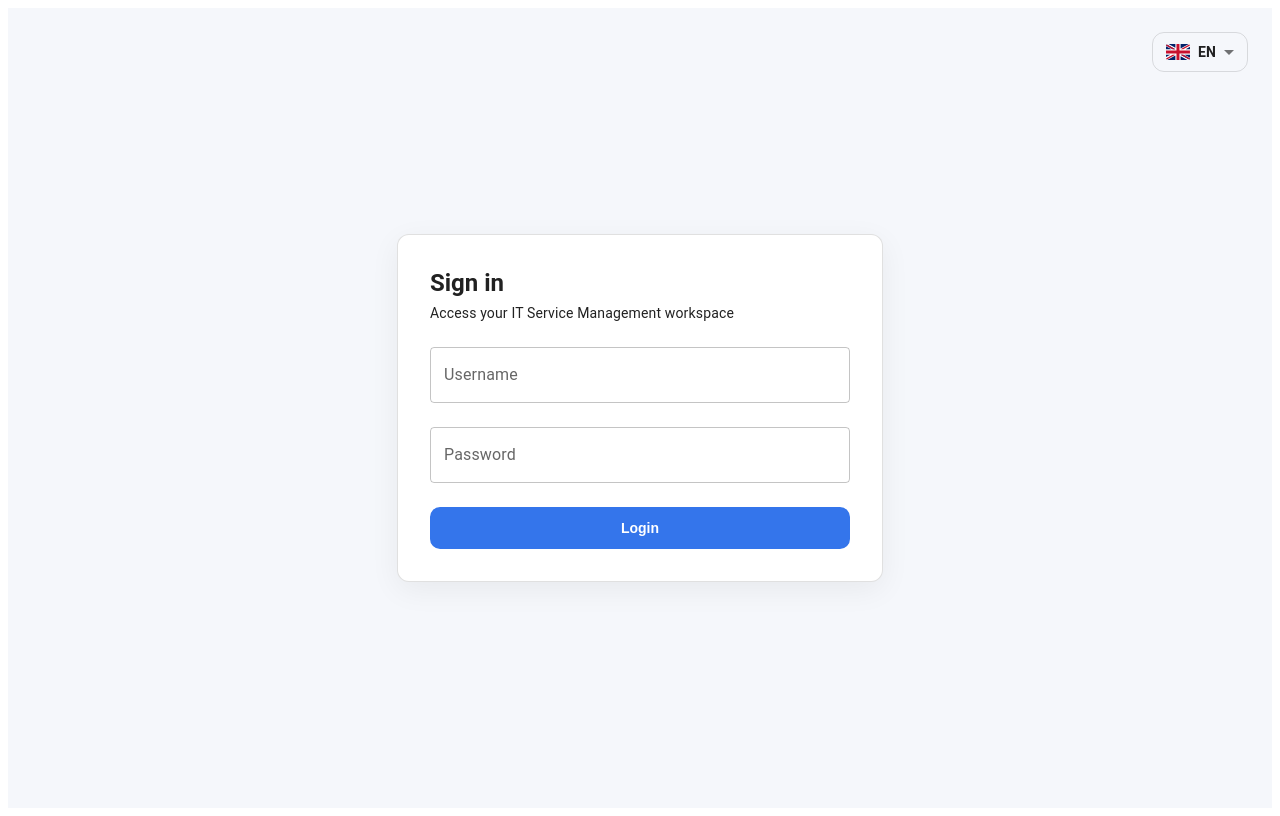
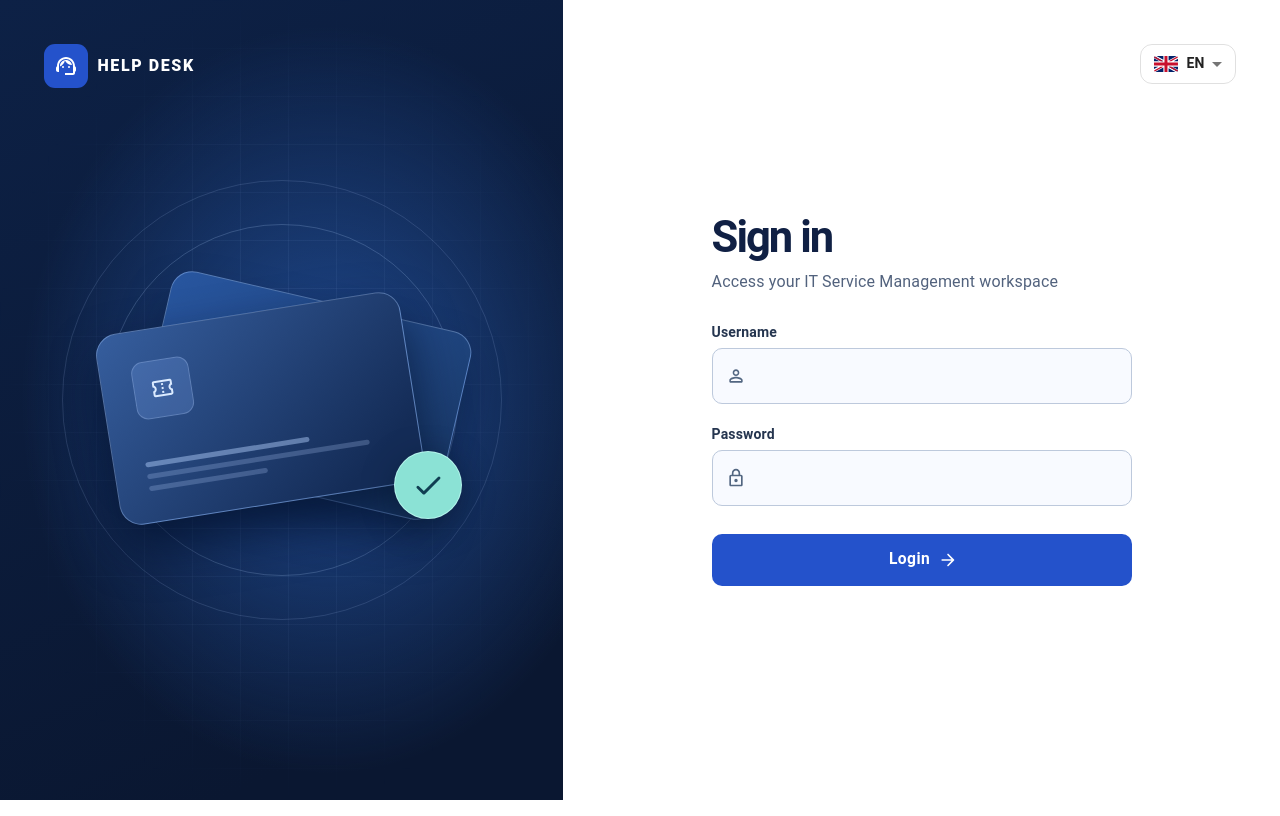
Before and after one commit to Diegopower199/IT-Service-Management, a Next.js app in the folder front-end/: page /login in a window 1280 px wide. Built offline with nearby package versions, Linux system fonts and the light colour scheme; no server answers.

Commit message:
style: redesign login page

```diff
--- /dev/null
+++ b/front-end/src/app/modules/auth/components/LoginForm.module.css
@@ -0,0 +1,279 @@
+.login {
+  --blue: #2452cb;
+  --edge: 20px;
+
+  display: grid;
+  grid-template-columns: minmax(0, 1fr) auto;
+  grid-template-rows: auto 1fr;
+  min-height: 100vh;
+  min-height: 100dvh;
+  background-color: #fff;
+}
+
+.brand,
+.language {
+  z-index: 1;
+  align-self: start;
+  margin-top: var(--edge);
+}
+
+.brand {
+  grid-area: 1 / 1;
+  align-items: center;
+  justify-self: start;
+  margin-left: var(--edge);
+  color: #13254a;
+}
+
+.brandIcon {
+  display: grid;
+  flex-shrink: 0;
+  place-items: center;
+  width: 38px;
+  height: 38px;
+  border-radius: 11px;
+  color: #fff;
+  background-color: var(--blue);
+}
+
+.brand .wordmark {
+  font-size: 0.85rem;
+  font-weight: 800;
+  letter-spacing: 0.1em;
+  white-space: nowrap;
+}
+
+.language {
+  grid-area: 1 / 2;
+  justify-self: end;
+  margin-right: var(--edge);
+}
+
+.formPanel {
+  display: grid;
+  grid-area: 2 / 1 / 3 / -1;
+  place-items: center;
+  min-width: 0;
+  padding: 40px 24px 72px;
+}
+
+.formPanel .title {
+  color: #102044;
+  font-size: 2.25rem;
+  font-weight: 700;
+  letter-spacing: -0.045em;
+  line-height: 1.1;
+}
+
+.formPanel .label {
+  color: #25354f;
+  font-weight: 600;
+}
+
+.field :global(.MuiOutlinedInput-root) {
+  min-height: 54px;
+  border-radius: 10px;
+  background-color: #f8faff;
+}
+
+.field :global(.MuiOutlinedInput-root:not(.Mui-error, .Mui-disabled) .MuiOutlinedInput-notchedOutline) {
+  border-color: #bdc9dc;
+}
+
+.field :global(.MuiOutlinedInput-root:hover:not(.Mui-error, .Mui-disabled) .MuiOutlinedInput-notchedOutline) {
+  border-color: #7e93b3;
+}
+
+.field :global(.MuiOutlinedInput-root.Mui-focused) {
+  background-color: #fff;
+}
+
+.field :global(.MuiOutlinedInput-root.Mui-focused:not(.Mui-error) .MuiOutlinedInput-notchedOutline) {
+  border-color: var(--blue);
+}
+
+.field :global(.MuiInputAdornment-root) {
+  color: #526681;
+}
+
+.formPanel .submit {
+  min-height: 52px;
+  border-radius: 10px;
+  background-color: var(--blue);
+  font-size: 0.975rem;
+  font-weight: 700;
+  text-transform: none;
+}
+
+.formPanel .submit:hover {
+  background-color: #1b42ad;
+}
+
+.formPanel .submit:global(.Mui-focusVisible) {
+  outline: 2px solid var(--blue);
+  outline-offset: 3px;
+}
+
+.brandPanel {
+  position: relative;
+  display: none;
+  grid-area: 1 / 1;
+  isolation: isolate;
+  place-items: center;
+  overflow: hidden;
+  background:
+    radial-gradient(ellipse at 58% 50%, #204b92 0%, transparent 66%),
+    linear-gradient(155deg, #0d2146, #0a1731 85%);
+}
+
+.brandPanel::before {
+  position: absolute;
+  z-index: -1;
+  inset: 0;
+  content: "";
+  background-image:
+    linear-gradient(to right, #a2c8ff1a 1px, transparent 1px),
+    linear-gradient(to bottom, #a2c8ff1a 1px, transparent 1px);
+  background-size: 48px 48px;
+  mask-image: radial-gradient(ellipse at center, #000 0%, transparent 74%);
+}
+
+.illustration {
+  position: relative;
+  width: min(83%, 440px);
+  aspect-ratio: 1;
+}
+
+.illustration::before,
+.illustration::after {
+  position: absolute;
+  z-index: -1;
+  inset: 0;
+  border: 1px solid #b2d2ff26;
+  border-radius: 50%;
+  content: "";
+}
+
+.illustration::after {
+  inset: 10%;
+  border-color: #b2d2ff36;
+}
+
+.ticket,
+.rearTicket {
+  position: absolute;
+  box-sizing: border-box;
+  width: 70%;
+  aspect-ratio: 1.6;
+  border: 1px solid #a7caff65;
+  border-radius: 22px;
+}
+
+.rearTicket {
+  top: 27%;
+  left: 20%;
+  transform: rotate(13deg);
+  background: linear-gradient(135deg, #2856a0, #183764);
+  box-shadow: 0 24px 42px #040e2559;
+}
+
+.ticket {
+  top: 30%;
+  left: 10%;
+  display: flex;
+  flex-direction: column;
+  justify-content: space-between;
+  padding: 7%;
+  transform: rotate(-9deg);
+  background: linear-gradient(140deg, #365e9e, #142c57 85%);
+  box-shadow: 0 24px 48px #020d27a8;
+}
+
+.ticketIcon,
+.status {
+  display: grid;
+  place-items: center;
+  aspect-ratio: 1;
+}
+
+.ticketIcon {
+  width: 23%;
+  border: 1px solid #bfd6ff40;
+  border-radius: 12px;
+  color: #dbebff;
+  background-color: #87b1fd36;
+}
+
+.ticketLines {
+  display: grid;
+  gap: 7px;
+}
+
+.ticketLines span {
+  width: 68%;
+  height: 5px;
+  border-radius: 999px;
+  background-color: #b6d2ff73;
+}
+
+.ticketLines span:nth-child(2) {
+  width: 92%;
+  background-color: #b6d2ff3d;
+}
+
+.ticketLines span:nth-child(3) {
+  width: 49%;
+  background-color: #b6d2ff3d;
+}
+
+.status {
+  position: absolute;
+  right: 9%;
+  bottom: 23%;
+  width: 15%;
+  border: 1px solid #c9fff8a6;
+  border-radius: 50%;
+  color: #103e52;
+  background-color: #8be2d5;
+  box-shadow: 0 8px 30px #06152980;
+}
+
+.status svg {
+  width: 52%;
+  height: 52%;
+}
+
+@media (min-width: 900px) {
+  .login {
+    --edge: clamp(32px, 3.4vw, 48px);
+
+    grid-template-columns: minmax(0, 44fr) minmax(0, 56fr);
+    grid-template-rows: 1fr;
+  }
+
+  .brand {
+    color: #fff;
+  }
+
+  .brandIcon {
+    width: 44px;
+    height: 44px;
+  }
+
+  .brand .wordmark {
+    font-size: 1rem;
+  }
+
+  .formPanel {
+    grid-area: 1 / 2;
+    padding: 96px clamp(40px, 4.5vw, 64px);
+  }
+
+  .formPanel .title {
+    font-size: clamp(2.5rem, 3.4vw, 3.25rem);
+  }
+
+  .brandPanel {
+    display: grid;
+  }
+}
--- a/front-end/src/app/modules/auth/components/LoginForm.tsx
+++ b/front-end/src/app/modules/auth/components/LoginForm.tsx
@@ -5,9 +5,23 @@ import { useRouter } from "next/navigation";
 
 import { useTranslations } from "next-intl";
 
-import { Alert, Box, Paper, Stack, TextField, Typography } from "@mui/material";
+import {
+  Alert,
+  Box,
+  Button,
+  GlobalStyles,
+  InputAdornment,
+  Stack,
+  TextField,
+  Typography,
+} from "@mui/material";
+import ArrowForwardRounded from "@mui/icons-material/ArrowForwardRounded";
+import CheckRounded from "@mui/icons-material/CheckRounded";
+import ConfirmationNumberOutlined from "@mui/icons-material/ConfirmationNumberOutlined";
+import LockOutlined from "@mui/icons-material/LockOutlined";
+import PersonOutlineRounded from "@mui/icons-material/PersonOutlineRounded";
+import SupportAgentOutlined from "@mui/icons-material/SupportAgentOutlined";
 
-import Button from "@/components/ui/Button";
 import LanguageSelector from "@/components/ui/LanguageSelector";
 
 import { useAuth } from "@/hooks/useAuth";
@@ -18,6 +32,7 @@ import { logger } from "@/utils/logger";
 import { login } from "../services/authService";
 
 import type { LoginRequest } from "../../../../types/authTypes";
+import styles from "./LoginForm.module.css";
 
 interface RequiredFieldsErrors {
   username?: string;
@@ -115,61 +130,74 @@ export default function LoginForm() {
   };
 
   return (
-    <Box
-      sx={{
-        minHeight: "100vh",
-        display: "flex",
-        alignItems: "center",
-        justifyContent: "center",
-        backgroundColor: "#f5f7fb",
-        px: 2,
-        position: "relative",
-      }}
+    <Box component="main" className={styles.login}>
+      <GlobalStyles styles={{ body: { margin: 0 } }} />
+
+      <Box aria-hidden="true" className={styles.brandPanel}>
+        <div className={styles.illustration}>
+          <div className={styles.rearTicket} />
+          <div className={styles.ticket}>
+            <div className={styles.ticketIcon}>
+              <ConfirmationNumberOutlined />
+            </div>
+            <div className={styles.ticketLines}>
+              <span />
+              <span />
+              <span />
+            </div>
+          </div>
+          <div className={styles.status}>
+            <CheckRounded />
+          </div>
+        </div>
+      </Box>
+
+      <Stack
+        direction="row"
+        spacing={1.25}
+        className={styles.brand}
       >
-      <Box
-        sx={{
-          position: "absolute",
-          top: 24,
-          right: 24,
-        }}
-      >
+        <Box className={styles.brandIcon}>
+          <SupportAgentOutlined aria-hidden="true" />
+        </Box>
+        <Typography component="span" className={styles.wordmark}>
+          HELP DESK
+        </Typography>
+      </Stack>
+
+      <Box className={styles.language}>
         <LanguageSelector />
       </Box>
 
-      <Paper
+      <Box className={styles.formPanel}>
+        <Stack
           component="form"
           onSubmit={handleSubmit}
-        elevation={0}
-        sx={{
-          width: "100%",
-          maxWidth: 420,
-          p: 4,
-          borderRadius: 3,
-          border: "1px solid",
-          borderColor: "divider",
-          boxShadow: "0 8px 30px rgba(0, 0, 0, 0.06)",
-        }}
+          aria-labelledby="login-title"
+          spacing={3.5}
+          sx={{ width: "100%", maxWidth: 420 }}
         >
-        <Stack spacing={3}>
-          <Box>
-            <Typography
-              variant="h5"
-              component="h1"
-              sx={{
-                fontWeight: 700,
-                mb: 0.5,
-              }}
-            >
+          <Stack spacing={1}>
+            <Typography id="login-title" component="h1" className={styles.title}>
               {t("title")}
             </Typography>
-
-            <Typography variant="body2" color="text.secondary">
+            <Typography variant="body1" sx={{ color: "#52627d" }}>
               {t("subtitle")}
             </Typography>
-          </Box>
+          </Stack>
 
+          <Stack spacing={2.5}>
+            <Stack spacing={0.75}>
+              <Typography
+                component="label"
+                htmlFor="login-username"
+                variant="body2"
+                className={styles.label}
+              >
+                {t("username")}
+              </Typography>
               <TextField
-            label={t("username")}
+                id="login-username"
                 name="username"
                 type="text"
                 value={formData.username}
@@ -179,10 +207,30 @@ export default function LoginForm() {
                 disabled={isLoading}
                 fullWidth
                 autoComplete="username"
+                className={styles.field}
+                slotProps={{
+                  input: {
+                    startAdornment: (
+                      <InputAdornment position="start">
+                        <PersonOutlineRounded fontSize="small" />
+                      </InputAdornment>
+                    ),
+                  },
+                }}
               />
+            </Stack>
 
+            <Stack spacing={0.75}>
+              <Typography
+                component="label"
+                htmlFor="login-password"
+                variant="body2"
+                className={styles.label}
+              >
+                {t("password")}
+              </Typography>
               <TextField
-            label={t("password")}
+                id="login-password"
                 name="password"
                 type="password"
                 value={formData.password}
@@ -192,15 +240,34 @@ export default function LoginForm() {
                 disabled={isLoading}
                 fullWidth
                 autoComplete="current-password"
+                className={styles.field}
+                slotProps={{
+                  input: {
+                    startAdornment: (
+                      <InputAdornment position="start">
+                        <LockOutlined fontSize="small" />
+                      </InputAdornment>
+                    ),
+                  },
+                }}
               />
+            </Stack>
 
             {error && <Alert severity="error">{error}</Alert>}
+          </Stack>
 
-          <Button type="submit" variant="primary" disabled={isLoading}>
+          <Button
+            type="submit"
+            variant="contained"
+            disabled={isLoading}
+            disableElevation
+            endIcon={<ArrowForwardRounded />}
+            className={styles.submit}
+          >
             {isLoading ? t("loggingIn") : t("login")}
           </Button>
         </Stack>
-      </Paper>
+      </Box>
     </Box>
   );
 }
```
Lines whose indentation alone changed are shown as unchanged.
